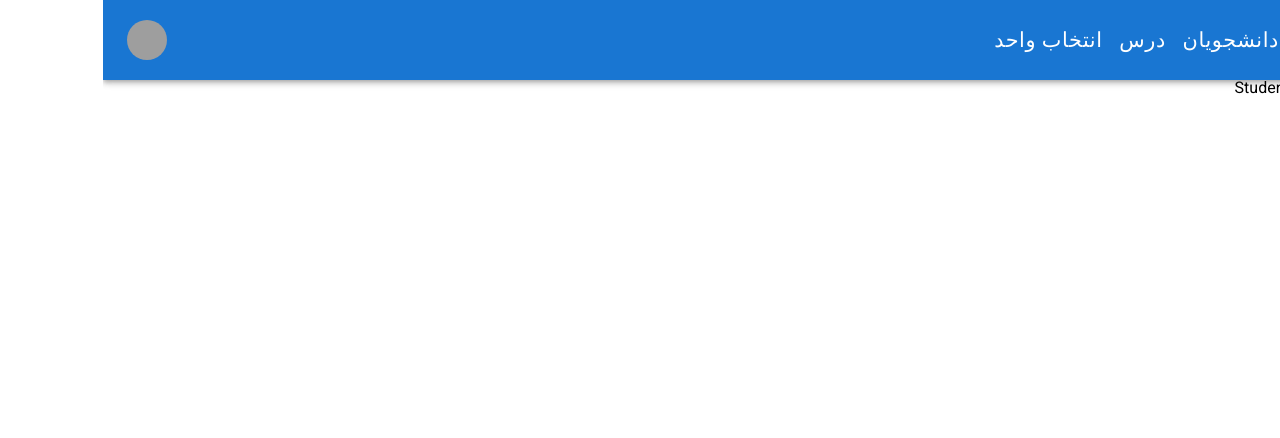
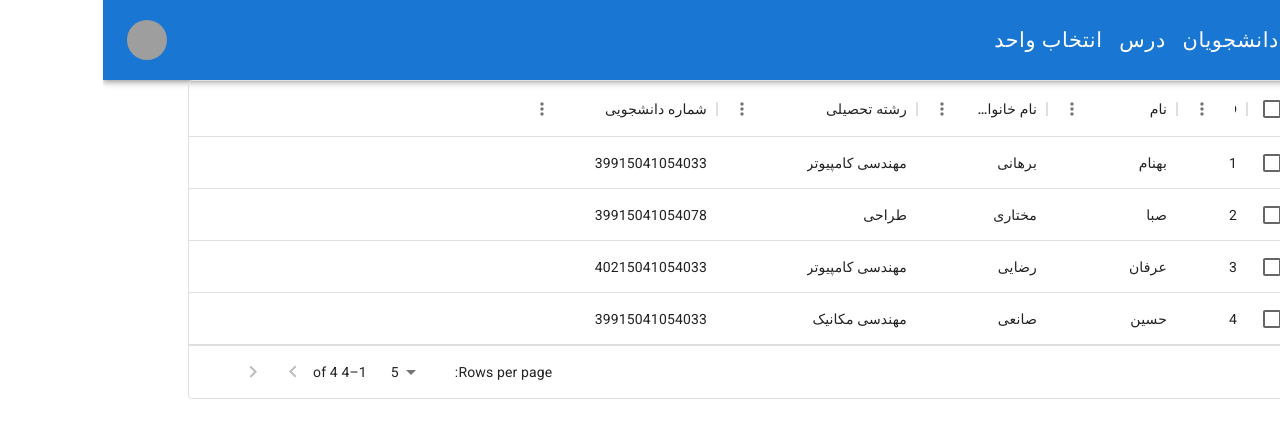
Before and after one commit to BehnamBorhani/redux-exercise, a React (Create React App) app: page /students in a window 1280 px wide. Shown: the top 438 px of the page. Built offline with nearby package versions, Linux system fonts and the light colour scheme; data requests are answered from the project's data file; grey boxes are pictures that could not be loaded.

Commit message:
show all students

```diff
--- a/package.json
+++ b/package.json
@@ -7,6 +7,7 @@
     "@emotion/styled": "^11.11.0",
     "@mui/icons-material": "^5.14.9",
     "@mui/material": "^5.14.9",
+    "@mui/x-data-grid": "^6.14.0",
     "@reduxjs/toolkit": "^1.9.5",
     "@testing-library/jest-dom": "^5.17.0",
     "@testing-library/react": "^13.4.0",
--- a/src/components/Students/Students.js
+++ b/src/components/Students/Students.js
@@ -1,10 +1,40 @@
-import React from 'react'
-import "./Students.scss"
+import * as React from "react";
+import { DataGrid } from "@mui/x-data-grid";
+import { useGetStudentsQuery } from "../../redux/services/studentsApi";
 
-const Students = () => {
+export default function Students() {
+  const { data: rows, isLoading } = useGetStudentsQuery();
+  const columns = [
+   { field: "id", headerName: "ID", width: 70 },
+   { field: "name", headerName: "نام", width: 130 },
+   { field: "family", headerName: "نام خانوادگی", width: 130 },
+   {
+     field: "fieldOfStudy",
+     headerName: "رشته تحصیلی",
+     width: 200,
+   },
+   {
+     field: "studentNumber",
+     headerName: "شماره دانشجویی",
+     width: 200,
+   },
+ ];
+
   return (
-    <div>Students</div>
-  )
+    <section id="students">
+      {rows?.length && (
+        <DataGrid
+          rows={rows}
+          columns={columns}
+          initialState={{
+            pagination: {
+              paginationModel: { page: 0, pageSize: 5 },
+            },
+          }}
+          pageSizeOptions={[5, 10]}
+          checkboxSelection
+        />
+      )}
+    </section>
+  );
 }
-
-export default Students
```
Also changed, not shown: 1 other file (tests, documents, lock files or other folders).
